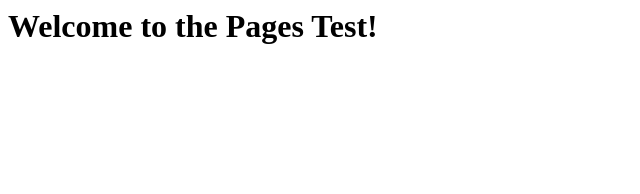
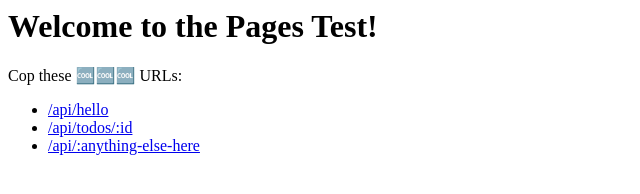
Before and after one commit to geelen/pages-functions-test, a plain HTML site: page public/index.html in a window 1280 px wide. Shown: the whole page, without its empty margins (0-640 px from the left). Drawn offline with Linux system fonts and the light colour scheme.

Commit message:
Update index.html

```diff
--- a/public/index.html
+++ b/public/index.html
@@ -1 +1,9 @@
 <h1>Welcome to the Pages Test!</h1>
+
+<p>Cop these 🆒🆒🆒 URLs:</p>
+
+<ul>
+  <li><a href="/api/hello">/api/hello</a></li>
+  <li><a href="/api/todos/123">/api/todos/:id</a></li>
+  <li><a href="/api/anything-else-here">/api/:anything-else-here</a></li>
+</ul>
```
